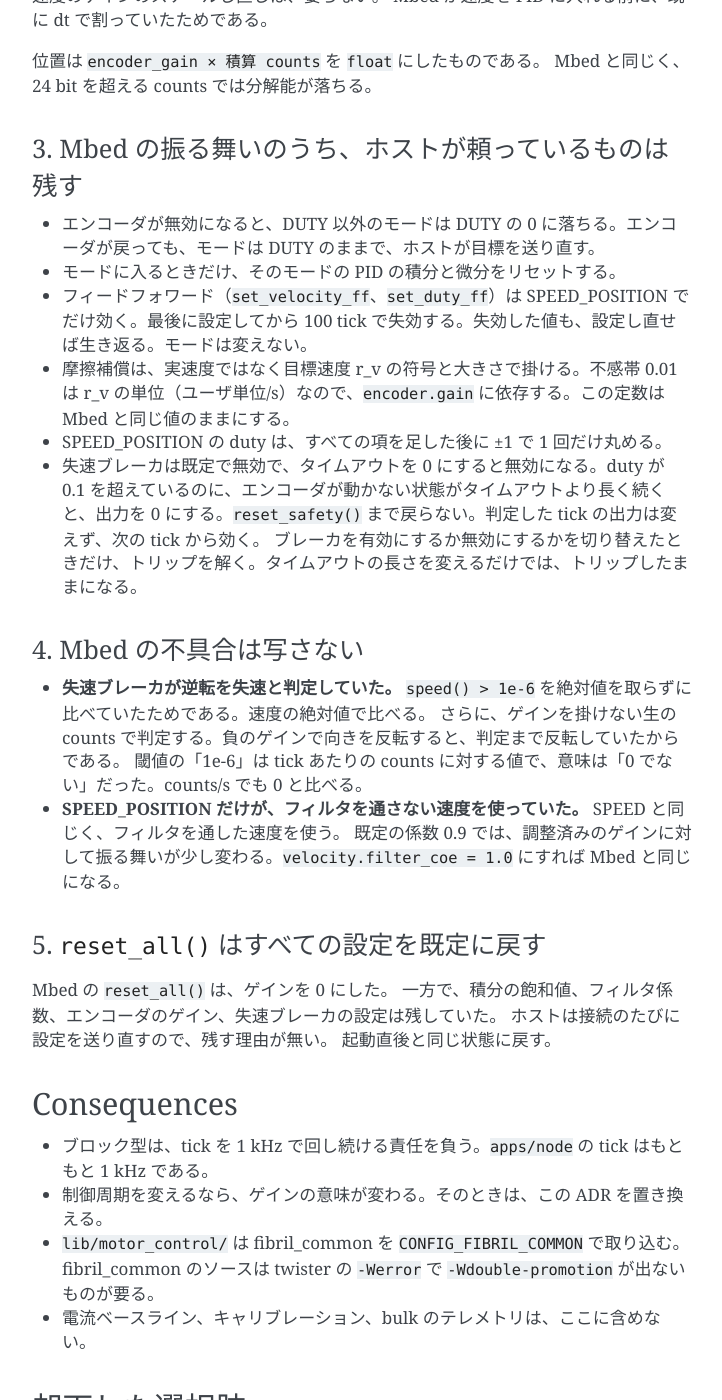
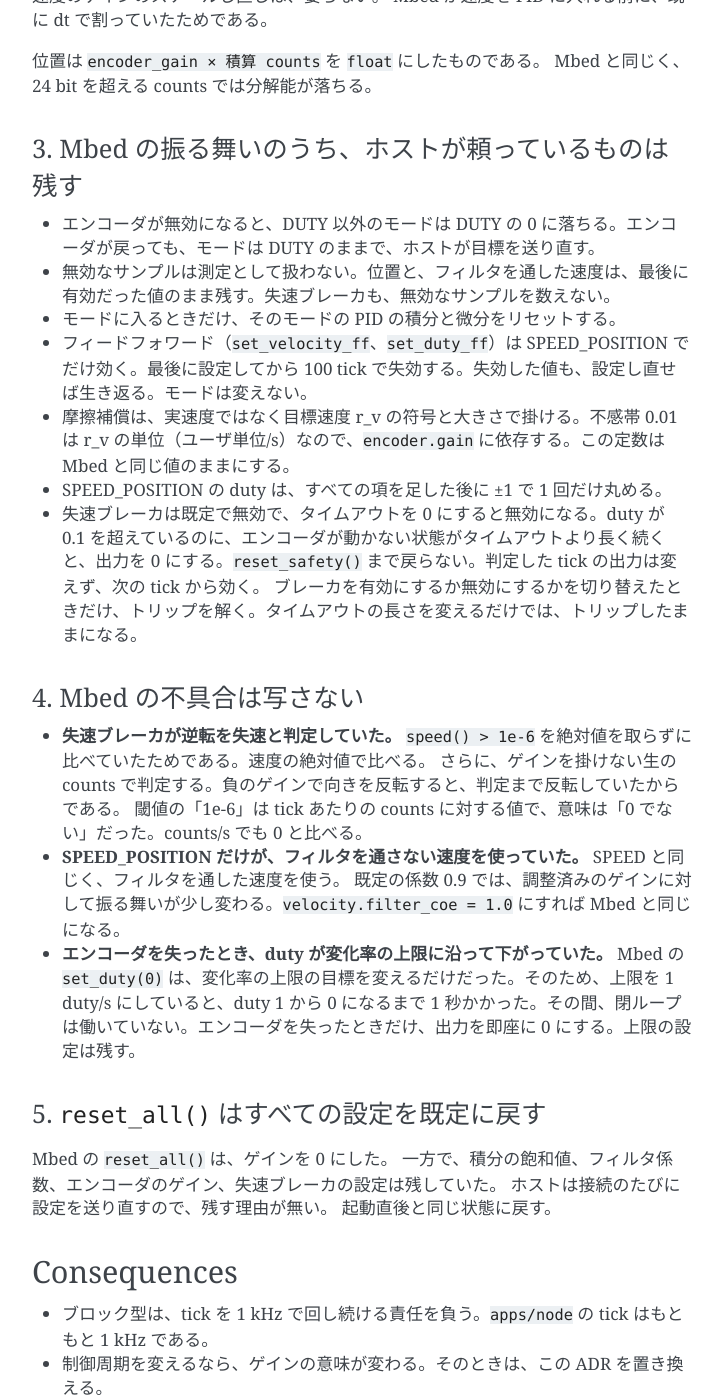
Before and after one commit to ForteFibre/fibril_zephyr, a Sphinx documentation site: the page built from doc/adr/0009-motor-control-core.md, in a window 1280 px wide and 1400 px high, scrolled down 1688 px. Shown: the whole window, without its empty margins (388-1110 px from the left). Built offline with Sphinx 7.4.7, drawn with Linux system fonts in a browser that asks for light colours.

Commit message:
docs: lib/motor_control の公開ヘッダを Doxygen に載せ、ADR 0009 にレビューの修正を足す
Doxyfile の FILE_PATTERNS が *.hpp を含まず、motor_control のグループが空だった。
namespace の中のクラスは @addtogroup では入らないので、@ingroup を付ける。

Co-Authored-By: Claude Opus 5.5 (1M context) <noreply@anthropic.com>

```diff
--- a/doc/adr/0009-motor-control-core.md
+++ b/doc/adr/0009-motor-control-core.md
@@ -66,6 +66,7 @@ Mbed と同じく、24 bit を超える counts では分解能が落ちる。
 ### 3. Mbed の振る舞いのうち、ホストが頼っているものは残す
 
 - エンコーダが無効になると、DUTY 以外のモードは DUTY の 0 に落ちる。エンコーダが戻っても、モードは DUTY のままで、ホストが目標を送り直す。
+- 無効なサンプルは測定として扱わない。位置と、フィルタを通した速度は、最後に有効だった値のまま残す。失速ブレーカも、無効なサンプルを数えない。
 - モードに入るときだけ、そのモードの PID の積分と微分をリセットする。
 - フィードフォワード（`set_velocity_ff`、`set_duty_ff`）は SPEED_POSITION でだけ効く。最後に設定してから 100 tick で失効する。失効した値も、設定し直せば生き返る。モードは変えない。
 - 摩擦補償は、実速度ではなく目標速度 r_v の符号と大きさで掛ける。不感帯 0.01 は r_v の単位（ユーザ単位/s）なので、`encoder.gain` に依存する。この定数は Mbed と同じ値のままにする。
@@ -80,6 +81,8 @@ Mbed と同じく、24 bit を超える counts では分解能が落ちる。
   閾値の「1e-6」は tick あたりの counts に対する値で、意味は「0 でない」だった。counts/s でも 0 と比べる。
 - **SPEED_POSITION だけが、フィルタを通さない速度を使っていた。** SPEED と同じく、フィルタを通した速度を使う。
   既定の係数 0.9 では、調整済みのゲインに対して振る舞いが少し変わる。`velocity.filter_coe = 1.0` にすれば Mbed と同じになる。
+
+- **エンコーダを失ったとき、duty が変化率の上限に沿って下がっていた。** Mbed の `set_duty(0)` は、変化率の上限の目標を変えるだけだった。そのため、上限を 1 duty/s にしていると、duty 1 から 0 になるまで 1 秒かかった。その間、閉ループは働いていない。エンコーダを失ったときだけ、出力を即座に 0 にする。上限の設定は残す。
 
 ### 5. `reset_all()` はすべての設定を既定に戻す
 
```
Also changed, not shown: 2 other files.
